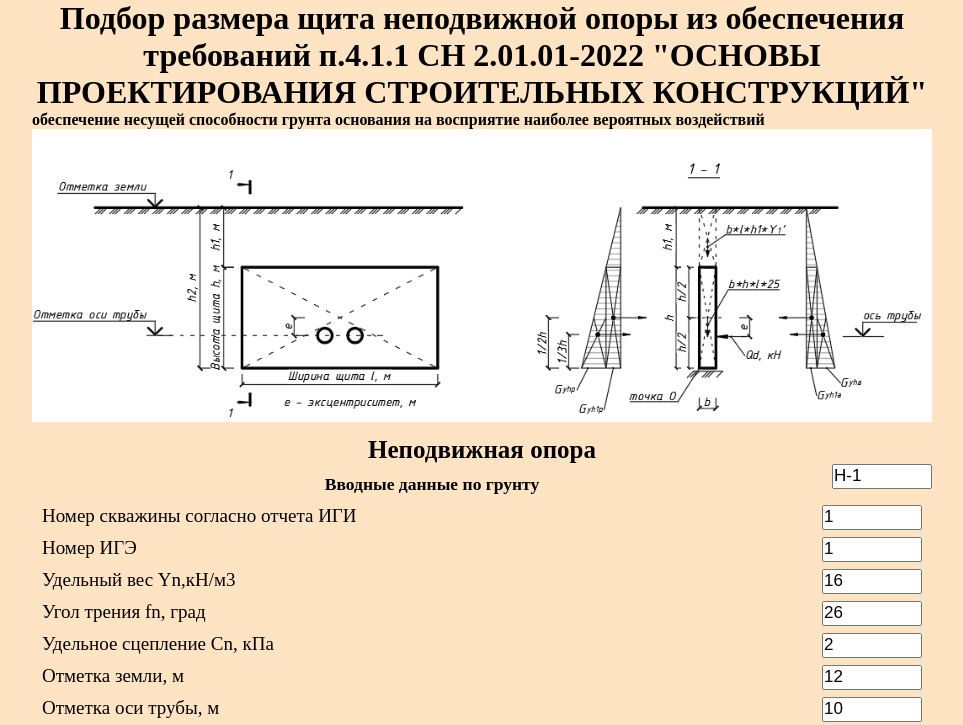
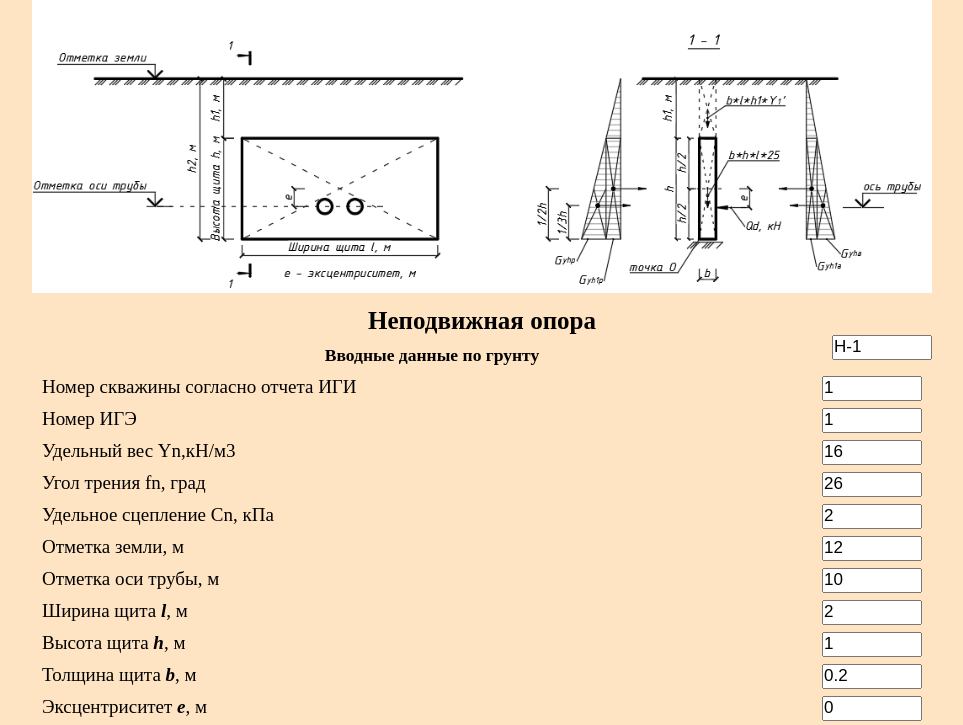
Before and after one commit to amatarziv/teplonets, a plain HTML site: page index.html in a window 1280 px wide. Shown: the top 725 px of the page, without its empty margins (158-1121 px from the left). Drawn offline with Linux system fonts and the light colour scheme.

Commit message:
Update index.html

```diff
--- a/index.html
+++ b/index.html
@@ -9,8 +9,8 @@
 </head>
 <body>
     <header>
-        <h1>Подбор размера щита неподвижной опоры из обеспечения требований п.4.1.1 СН 2.01.01-2022 "ОСНОВЫ ПРОЕКТИРОВАНИЯ
-СТРОИТЕЛЬНЫХ КОНСТРУКЦИЙ"</h1>  <h4>обеспечение несущей способности грунта основания на восприятие наиболее вероятных воздействий</h4>
+       <!-- <h1>Подбор размера щита неподвижной опоры из обеспечения требований п.4.1.1 СН 2.01.01-2022 "ОСНОВЫ ПРОЕКТИРОВАНИЯ
+СТРОИТЕЛЬНЫХ КОНСТРУКЦИЙ"</h1>  <h4>обеспечение несущей способности грунта основания на восприятие наиболее вероятных воздействий</h4>-->
         <!--<menu>
 
                 <div><a href="http://">Неподвижная опора</a></div>
```
